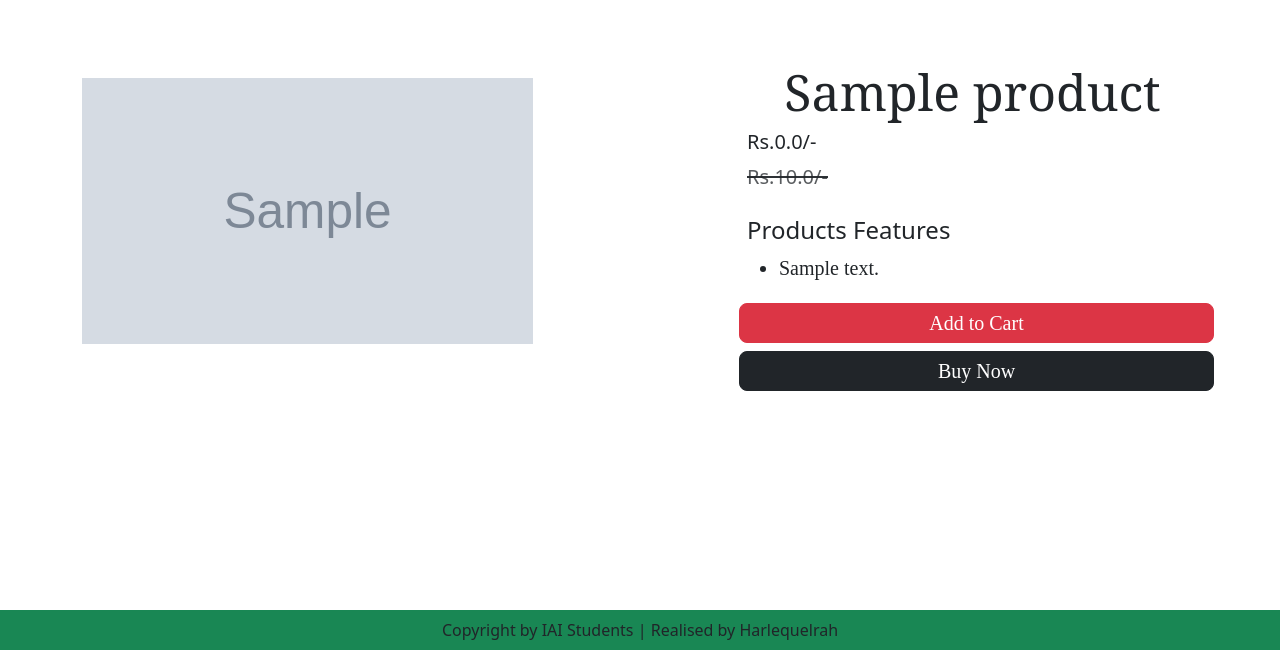
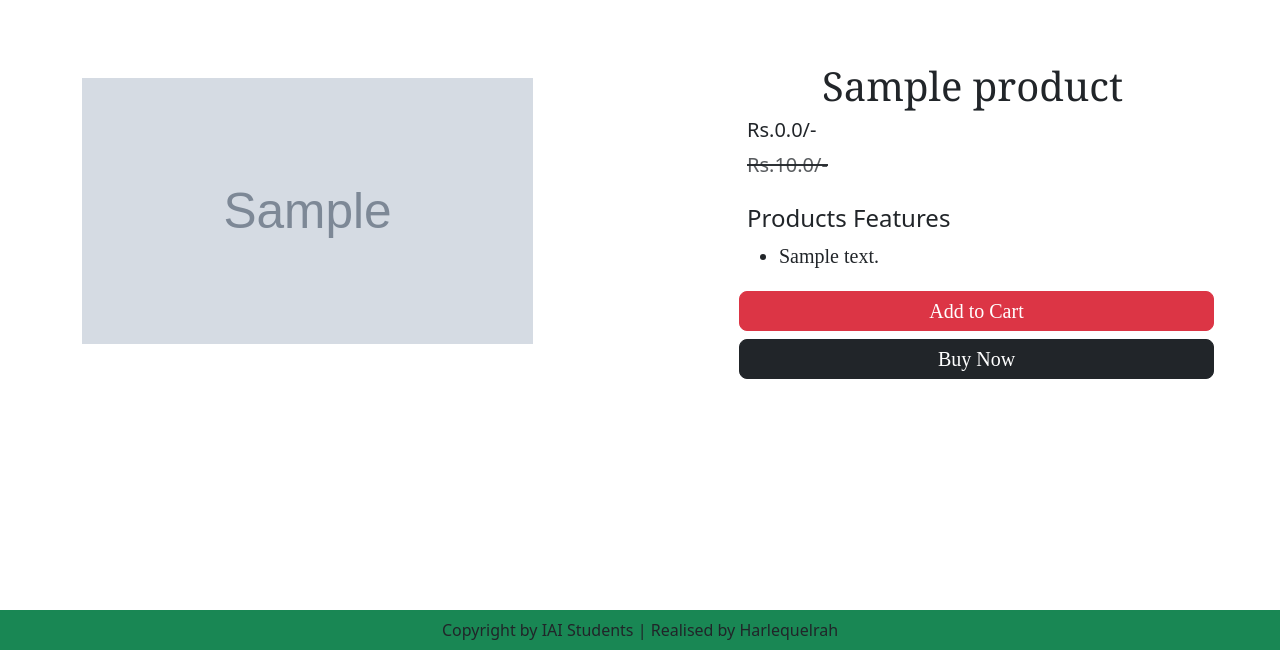
Before and after one commit to Harlequelrah/DJANGO-ecom, a Django app: template ecom/app/templates/app/productdetail.html in a window 1280 px wide. Shown: the part 150-800 px from the top of the page. Run offline with Django 5.2, Linux system fonts and the light colour scheme; the template is opened without the code that fills it: values that come from a table or form of the project are taken from there, others are empty; tables that the repository leaves empty hold one stand-in row (values such as "Sample post"); grey boxes marked "Sample" are stand-in pictures; some libraries are stand-ins or nearby versions; grey boxes are pictures that could not be loaded.

```diff
--- a/ecom/app/templates/app/productdetail.html
+++ b/ecom/app/templates/app/productdetail.html
@@ -18,7 +18,7 @@
 
             <div class="proddetail col-lg-5">
 
-                <h1 style="font-family: Georgia; font-size: 50px;">{{product.title}}</h1>
+                <h1 style="font-family: Georgia; font-size: 40px;">{{product.title}}</h1>
 
                 <h5>Rs.{{product.discounted_price}}/-</h5>
 
```
